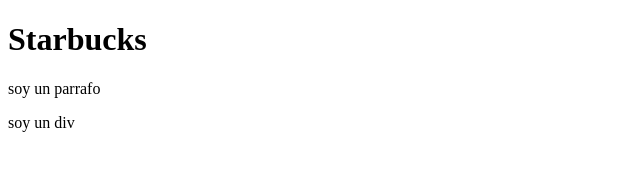
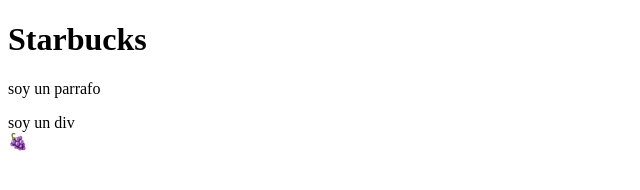
Before and after one commit to TomasDnlAranda/starbucks-17a, a plain HTML site: page index.html in a window 1280 px wide. Shown: the full height of the page, 0-640 px from the left. Drawn offline with Linux system fonts and the light colour scheme.

Commit message:
7. add footer

```diff
--- a/index.html
+++ b/index.html
@@ -9,5 +9,6 @@
 		<h1>Starbucks</h1>
 		<p>soy un parrafo</p>
 		<div>soy un div</div>
+		<footer>🍇</footer>
 	</body>
 </html>
```
